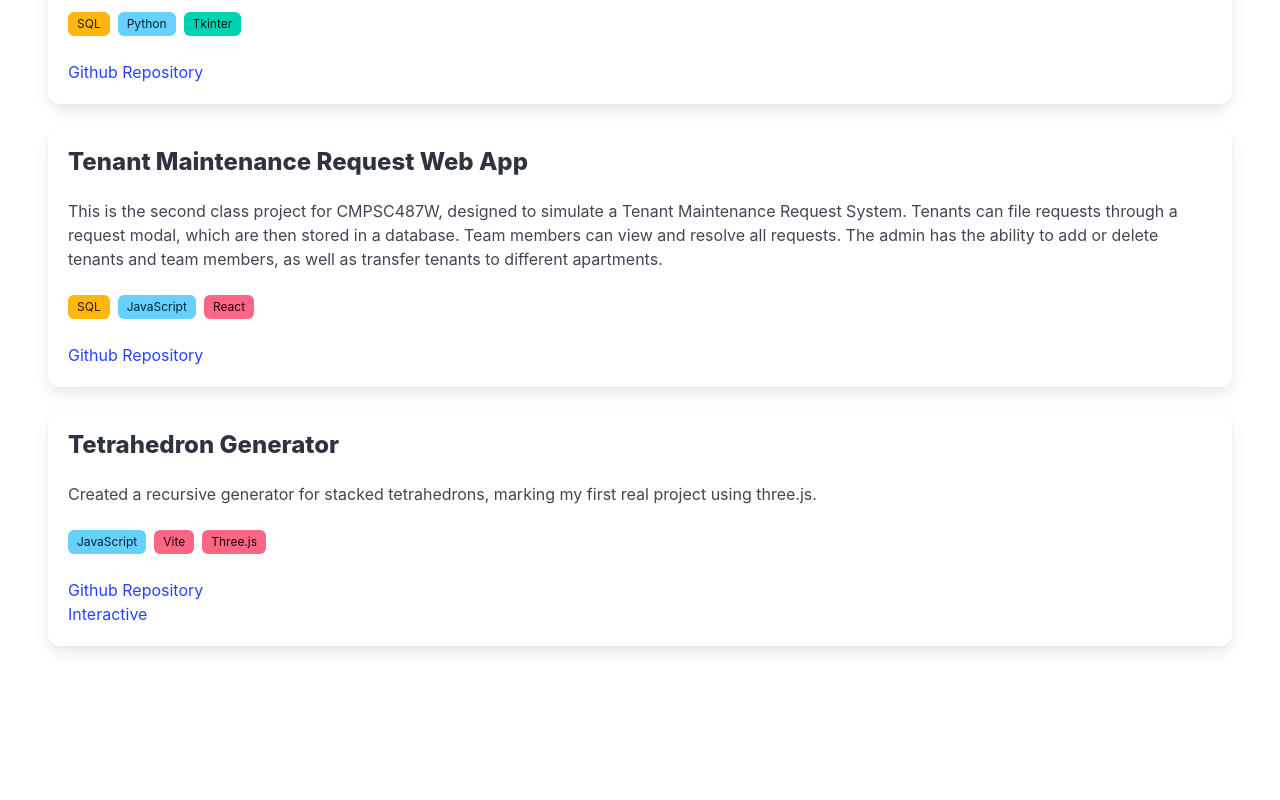
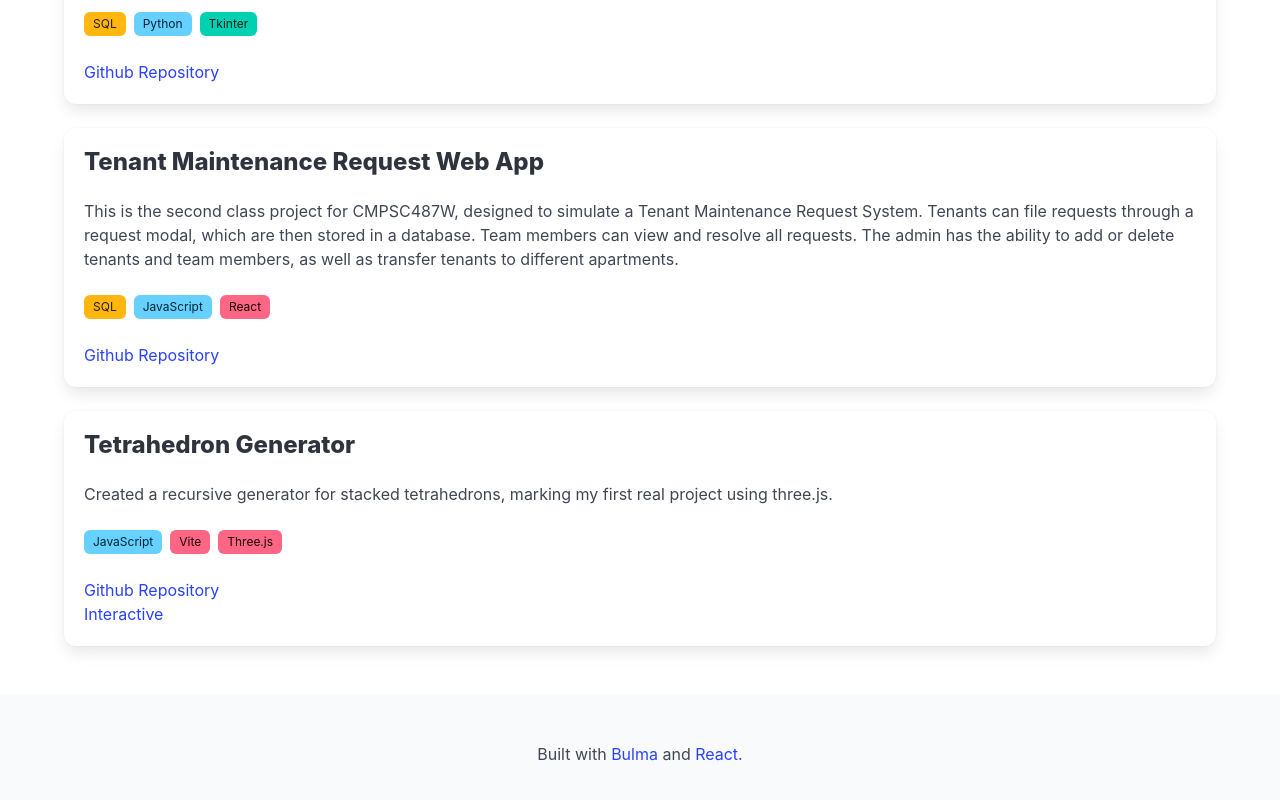
Before and after one commit to BazilAkram/BazilAkram.github.io, a React (Create React App) app: page /projects in a window 1280 px wide. Shown: the part 570-1370 px from the top of the page. Before the commit the page ends 1264 px from the top, so only its background shows below. Built offline with nearby package versions, Linux system fonts and the light colour scheme.

Commit message:
Added proper footer and a container for projects

```diff
--- a/src/App.js
+++ b/src/App.js
@@ -3,6 +3,7 @@ import { HashRouter, BrowserRouter, Route, Routes } from 'react-router-dom';
 import Main from './pages/Main'
 import NotFoundPage from './pages/NotFoundPage';
 import Projects from "./pages/Projects";
+import Footer from './components/Footer';
 
 // Determine which router to use
 const Router = ({ children }) => {
@@ -12,6 +13,7 @@ const Router = ({ children }) => {
 
 function App() {
   return (
+      <>
           <Router>
               <Routes>
                   <Route path="/" exact element={<Main />} />
@@ -19,6 +21,8 @@ function App() {
                   <Route path="/projects" exact element={<Projects />} />
               </Routes>
           </Router>
+          <Footer />
+      </>
   );
 }
 
--- /dev/null
+++ b/src/components/Footer.js
@@ -0,0 +1,18 @@
+
+
+const Footer = () => {
+
+
+    return (
+        <footer className="footer">
+            <div className="content has-text-centered">
+                <p>
+                    Built with <a target="_blank" href="https://bulma.io">Bulma</a> and <a target="_blank"
+                                                                                           href="https://react.dev/">React</a>.
+                </p>
+            </div>
+        </footer>
+    );
+};
+
+export default Footer;
--- a/src/pages/Main.js
+++ b/src/pages/Main.js
@@ -124,14 +124,6 @@ const Main = () => {
                     </div>
                 </div>
             </section>
-
-            <footer className="footer">
-                <div className="content has-text-centered">
-                    <p>
-                        Built with <a target="_blank" href="https://bulma.io">Bulma</a> and <a target="_blank" href="https://react.dev/">React</a>.
-                    </p>
-                </div>
-            </footer>
         </>
     );
 };
--- a/src/pages/Projects.js
+++ b/src/pages/Projects.js
@@ -21,6 +21,7 @@ const Projects = () => {
             </section>
 
             <section className="section">
+                <div className="container">
                     <div className="box">
                         <h3 className="title is-4">Personal Site</h3>
                         <p>The site you are on.</p>
@@ -35,9 +36,11 @@ const Projects = () => {
 
                     <div className="box">
                         <h3 className="title is-4">SUN Lab Access System</h3>
-                    <p>Class project for CMPSC487W designed to track student access to the school's Computer Lab. The
+                        <p>Class project for CMPSC487W designed to track student access to the school's Computer Lab.
+                            The
                             software
-                        includes a database that stores student IDs and sign-in/out details, a frontend interface for
+                            includes a database that stores student IDs and sign-in/out details, a frontend interface
+                            for
                             students to sign in and out, and an admin panel to view access history. It also provides
                             functionalities for the admin to suspend, unsuspend, and add users.</p>
                         <br/>
@@ -51,8 +54,10 @@ const Projects = () => {
 
                     <div className="box">
                         <h3 className="title is-4">Tenant Maintenance Request Web App</h3>
-                    <p>This is the second class project for CMPSC487W, designed to simulate a Tenant Maintenance Request
-                        System. Tenants can file requests through a request modal, which are then stored in a database.
+                        <p>This is the second class project for CMPSC487W, designed to simulate a Tenant Maintenance
+                            Request
+                            System. Tenants can file requests through a request modal, which are then stored in a
+                            database.
                             Team members can view and resolve all requests. The admin has the ability to add or delete
                             tenants and team members, as well as transfer tenants to different apartments.</p>
                         <br/>
@@ -78,7 +83,7 @@ const Projects = () => {
                         <br/>
                         <a href={tetraGenInteractive} target={target}>Interactive</a>
                     </div>
-
+                </div>
             </section>
         </>
     );
```
Lines whose indentation alone changed are shown as unchanged.
